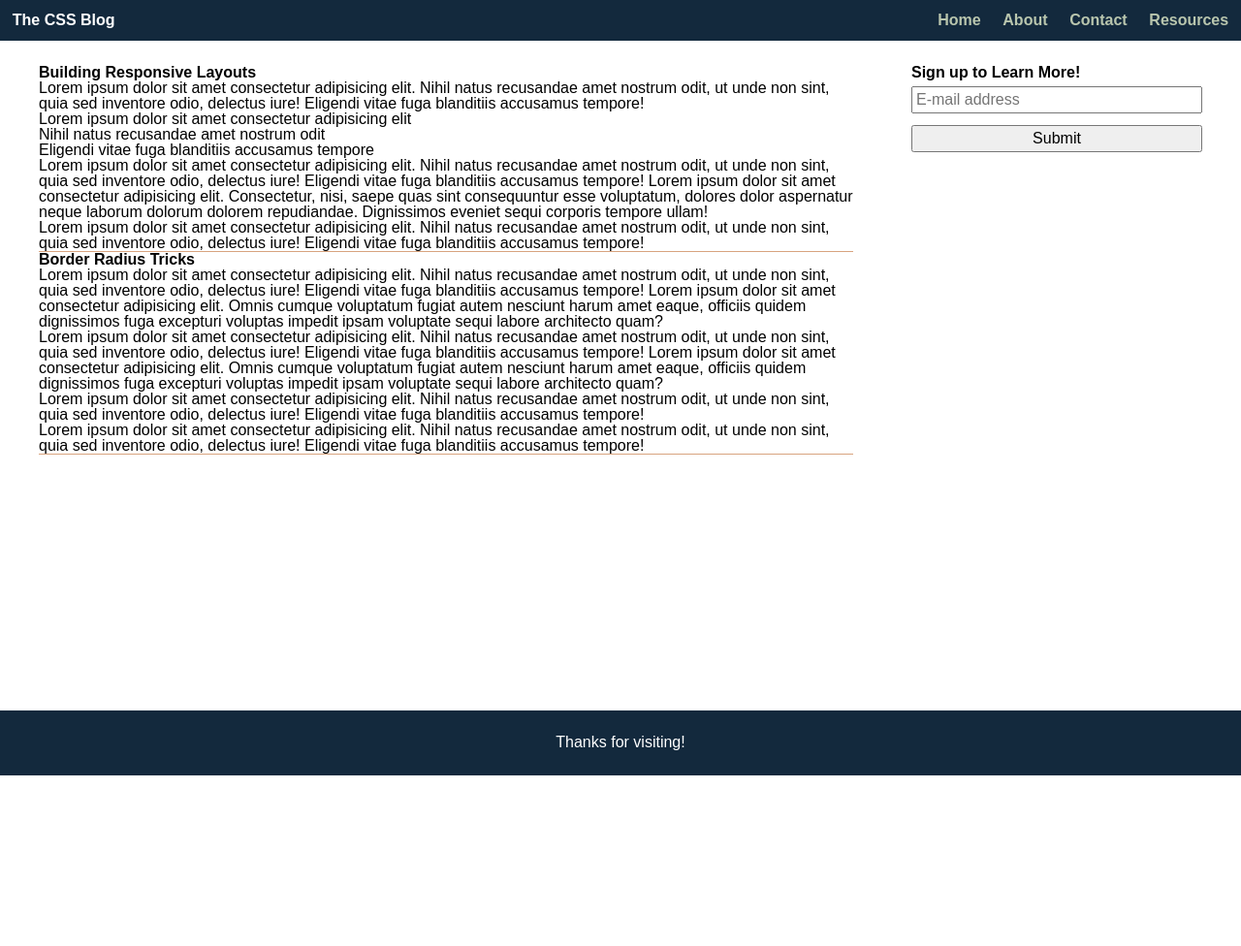
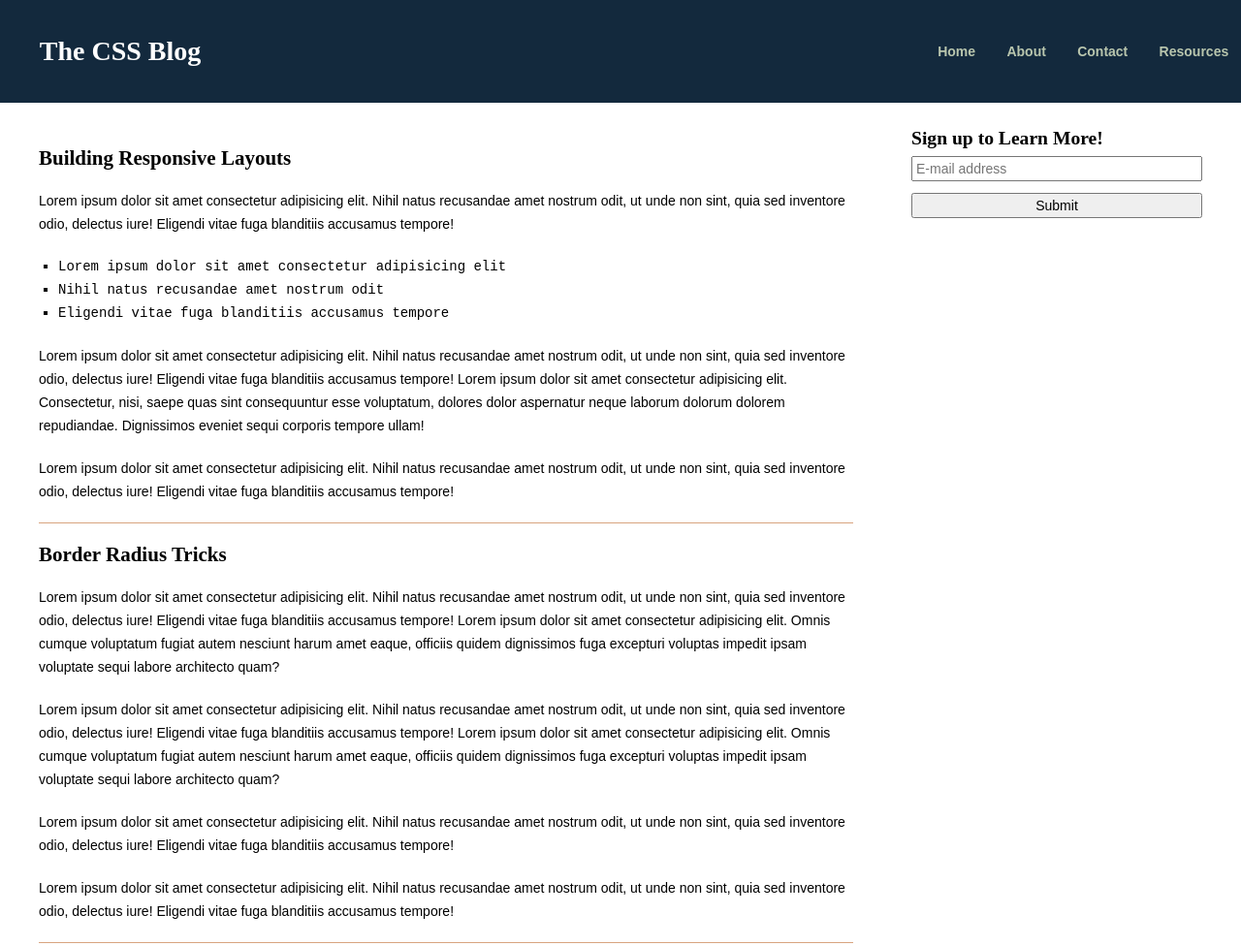
Before and after one commit to danielrezz/Class_activities, a plain HTML site: page 14-Stu_Typography/Unsolved/index.html in a window 1280 px wide. Shown: the top 976 px of the page at 97% size. Before the commit the page ends 800 px from the top, so only its background shows below. Drawn offline with Linux system fonts and the light colour scheme.

Commit message:
completed activity requirements

```diff
--- a/14-Stu_Typography/Unsolved/assets/css/style.css
+++ b/14-Stu_Typography/Unsolved/assets/css/style.css
@@ -2,6 +2,8 @@
 body {
   display: flex;
   flex-direction: column;
+  line-height: 24px;
+  font-size: 14px;
 }
 
 header {
@@ -15,14 +17,23 @@ header {
 
 /* TODO: Change the heading size to 200%, give it a margin all around, and assign font family to serif */
 h1 {
+  font-size: 200%;
+  margin: 28px;
+  font-family: serif;
 }
 
 /* TODO: Change the heading size to be slightly smaller than h1, give it a margin only on the top and bottom, and assign font family to serif */
 h2 {
+  font-size: 150%;
+  margin-top: 20px;
+  margin-bottom: 20px;
+  font-family: serif;
 }
 
 /* TODO: Change header size to be slightly smaller than h2 and assign font family to serif */
 h3 {
+  font-size: 140%;
+  font-family: serif;
 }
 
 nav ul {
@@ -55,10 +66,15 @@ article {
 
 /* TODO: Add a margin to the top and bottom of the paragraphs */
 article p {
+  margin-top: 20px;
+  margin-bottom: 20px;
 }
 
 /* TODO: Add a margin to indent the list, give it square bullet points, and assign font family to monospace */
 article ul {
+  font-family: monospace;
+  margin-left: 20px;
+  list-style-type: square;
 }
 
 aside {
```
